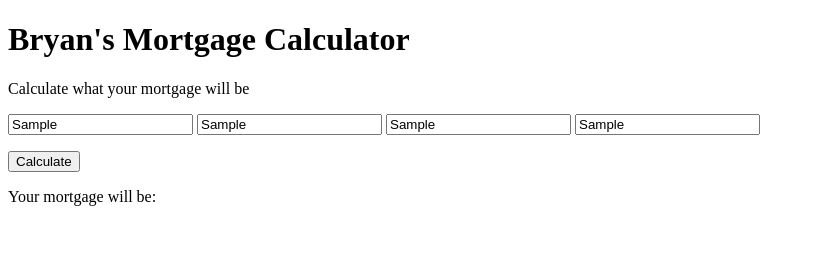
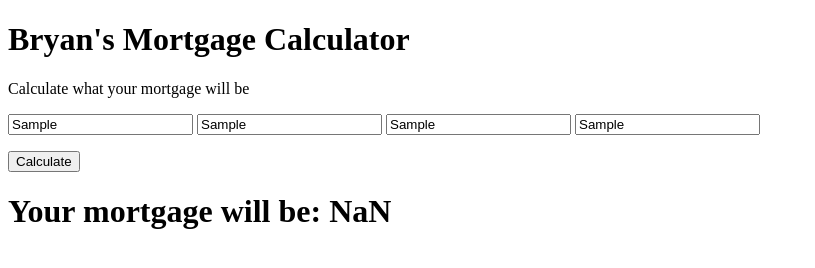
Before and after one commit to bryan-leano/mortgage-calculator, a plain HTML site: page index.html in a window 1280 px wide. Both pictures are taken after typing "Sample", "Sample", "Sample", "Sample" into the empty fields and a click on the button "Calculate". Shown: the whole page, without its empty margins (0-815 px from the left). Drawn offline with Linux system fonts and the light colour scheme.

Commit message:
add in innerhtml

```diff
--- a/index.html
+++ b/index.html
@@ -16,7 +16,7 @@
       <button class="btn-calculate">Calculate</button>
     </p>
 
-    <p>Your mortgage will be:</p>
+    <h1 id="mortgage">Your mortgage will be:</h1>
 
 
   <script src="mortgage-calculator.js"></script>
--- a/mortgage-calculator.js
+++ b/mortgage-calculator.js
@@ -34,8 +34,9 @@ function calculate() {
   mortgagePeriod = mortgagePeriodInput * 12;
   mortgageStartingValue = homePriceInput - downPaymentInput;
 
-  monthlyMortgage = mortgageStartingValue * ( monthlyInterest * ( Math.pow((1 + monthlyInterest),
-    mortgagePeriod) / ( Math.pow(( 1 + monthlyInterest ), mortgagePeriod ) - 1 )));
+  monthlyMortgage = mortgageStartingValue * ( monthlyInterest * ( Math.pow((1 + monthlyInterest), mortgagePeriod) / ( Math.pow(( 1 + monthlyInterest ), mortgagePeriod ) - 1 )));
 
   console.log(monthlyMortgage);
+  var displayMortgage = document.getElementById('mortgage');
+  displayMortgage.innerHTML = `Your mortgage will be: ${monthlyMortgage}`;
 };
```
